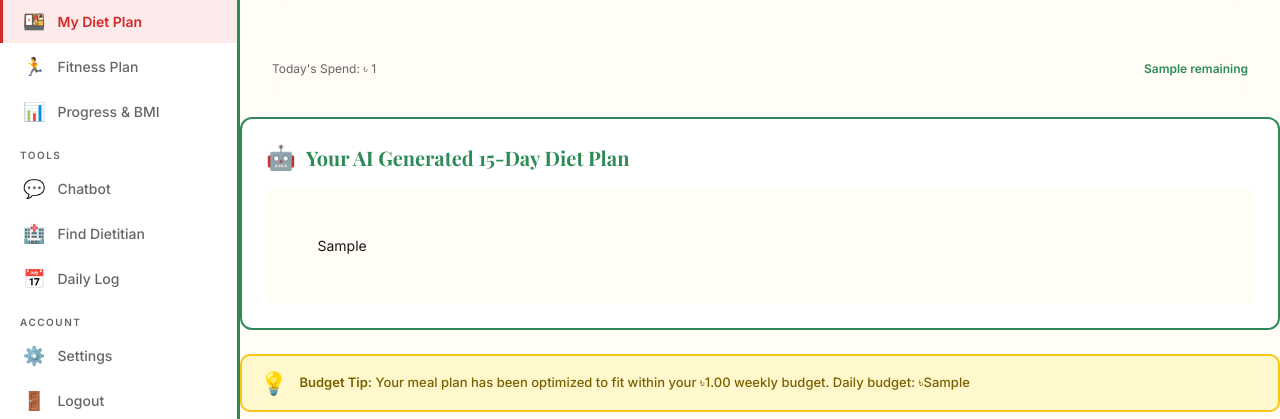
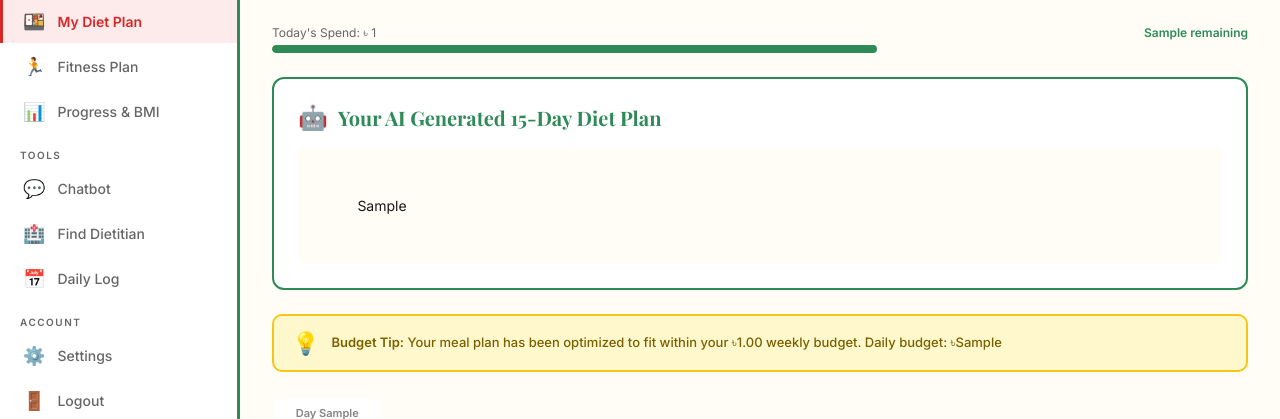
Before and after one commit to adila-afsara/Smart-Diet-Fitness-Planner, a Django app: template templates/DietMate_dietplan.html in a window 1280 px wide. Shown: the part 179-598 px from the top of the page. Run offline with Django 5.2, Linux system fonts and the light colour scheme; tables that the repository leaves empty hold one stand-in row (values such as "Sample post"); the template is opened without the code that fills it: values that come from a table or form of the project are taken from there, most other values are stand-ins (such as "Sample title", 1, 10 or a date in 2020).

Commit message:
fixed buggs

```diff
--- a/templates/DietMate_dietplan.html
+++ b/templates/DietMate_dietplan.html
@@ -7,20 +7,20 @@
   <link href="https://fonts.googleapis.com/css2?family=Playfair+Display:wght@700&family=Inter:wght@400;500;600&display=swap" rel="stylesheet"/>
   <style>
     :root {
-      --white:        #FFFFFF;
-      --offwhite:     #FFFDF5;
-      --yellow:       #F5C518;
-      --yellow-light: #FFF8CC;
-      --red:          #D62828;
-      --red-light:    #FDEAEA;
-      --orange:       #F77F00;
-      --orange-light: #FFF0DC;
-      --green:        #2E8B57;
-      --green-light:  #E8F5EE;
-      --text:         #1A1A1A;
-      --muted:        #666666;
-      --hover:        #8B1A1A;
-      --sidebar-w:    240px;
+      --white:         #FFFFFF;
+      --offwhite:      #FFFDF5;
+      --yellow:        #F5C518;
+      --yellow-light:  #FFF8CC;
+      --red:           #D62828;
+      --red-light:     #FDEAEA;
+      --orange:        #F77F00;
+      --orange-light:  #FFF0DC;
+      --green:         #2E8B57;
+      --green-light:   #E8F5EE;
+      --text:          #1A1A1A;
+      --muted:         #666666;
+      --hover:         #8B1A1A;
+      --sidebar-w:     240px;
     }
 
     * { margin: 0; padding: 0; box-sizing: border-box; }
@@ -117,7 +117,7 @@
 
     .plan-divider { width: 1px; height: 36px; background: var(--offwhite); }
 
-    .budget-bar-wrap { flex: 1; min-width: 200px; }
+    .budget-bar-wrap { flex: 1; min-width: 200px; margin-bottom: 24px; }
     .budget-bar-label { display: flex; justify-content: space-between; font-size: 12px; margin-bottom: 5px; }
     .budget-bar-label span:first-child { color: var(--muted); }
     .budget-bar-label span:last-child { color: var(--green); font-weight: 600; }
@@ -319,14 +319,17 @@
       </div>
       <div class="topbar-right">
         <div class="cycle-badge">🔄 Day {{ day_number }} of 15</div>
-        <button class="btn-secondary">📥 Download Plan</button>
+        <form action="{% url 'download_plan' %}" method="get" style="display:inline;">
+          <button type="submit" class="btn-secondary">
+            📥 Download Plan
+          </button>
+        </form>
         <form action="{% url 'regenerate_plan' %}" method="post" style="display:inline;">
           {% csrf_token %}
           <button type="submit" class="btn-secondary">
             🔄 Regenerate Plan
           </button>
         </form>
-
       </div>
     </div>
 
@@ -367,17 +370,15 @@
         </div>
       </div>
 
-
-        <div class="plan-divider"></div>
+      <!-- Budget Bar -->
       <div class="budget-bar-wrap">
         <div class="budget-bar-label">
-
           <span>Today's Spend: ৳ {{ total_cost }}</span>
           <span>{{ remaining_budget }} remaining</span>
         </div>
-          <div class="budget-bar"></div></div>
+        <div class="budget-bar"><div class="budget-fill"></div></div>
       </div>
-      </div>
+
       <!-- AI Generated Diet Plan -->
       {% if ai_diet_plan %}
       <div style="background: var(--white); border-radius: 12px; padding: 24px; margin-bottom: 24px; border: 2px solid var(--green);">
@@ -411,6 +412,7 @@
           <strong>Budget Tip:</strong> Your meal plan has been optimized to fit within your ৳{{ profile.weekly_budget }} weekly budget. Daily budget: ৳{{ daily_budget }}
         </div>
       </div>
+
       <!-- Day Tabs -->
       <div class="day-tabs">
         {% for d in day_range %}
@@ -452,8 +454,6 @@
           </div>
         </div>
       </div>
-
-
 
       <!-- Meal Cards Grid -->
       <div class="meal-grid">
@@ -510,7 +510,7 @@
           </div>
         {% endfor %}
       </div>
-</div>
+
     </div>
   </main>
 
```
Lines whose indentation alone changed are shown as unchanged.
